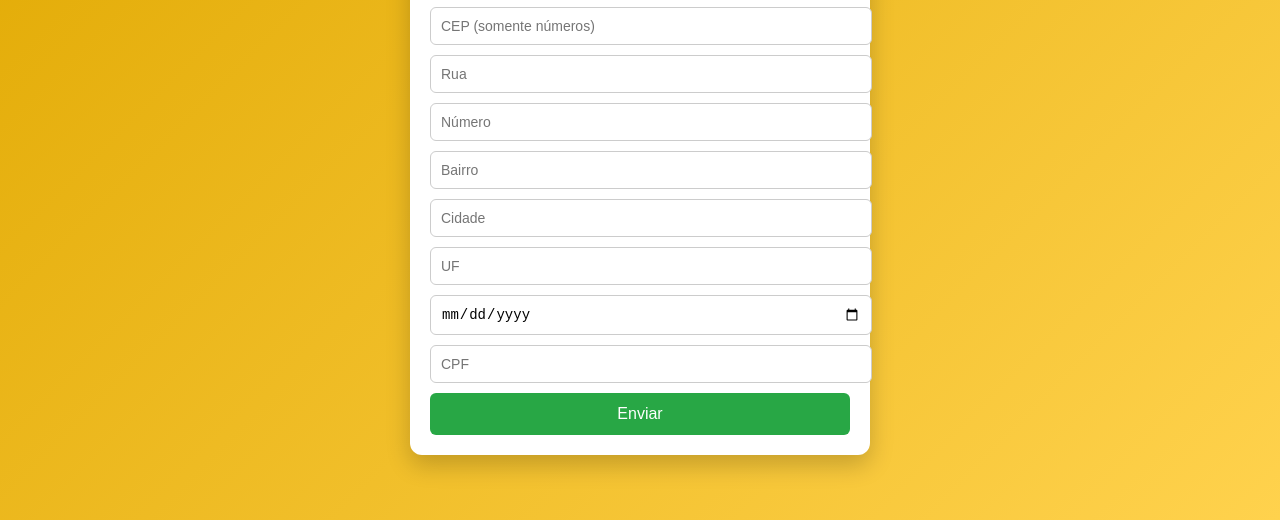
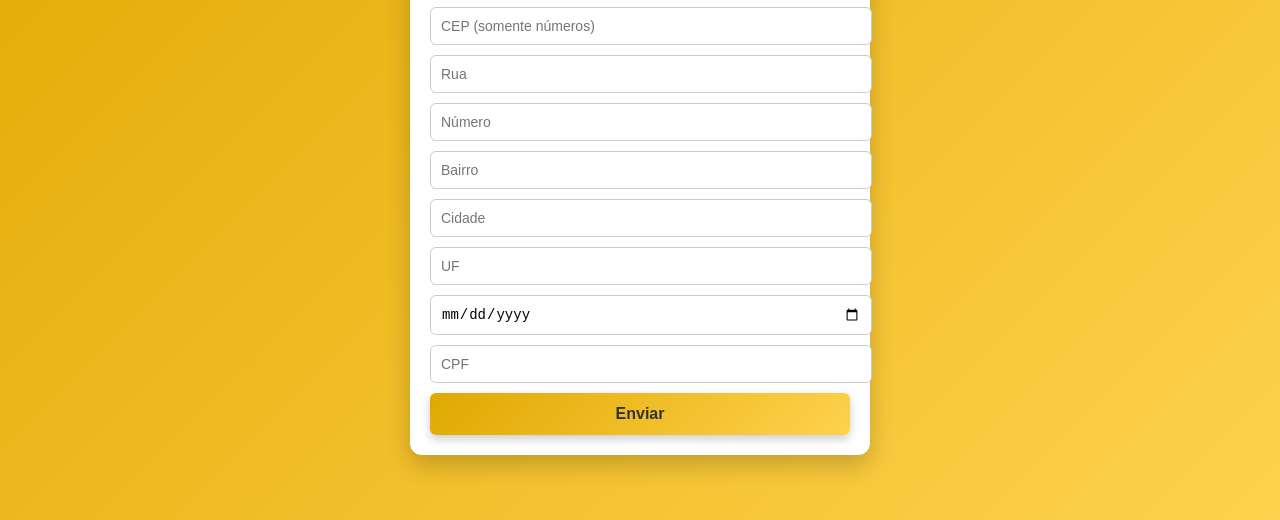
Before and after one commit to atendimentopegma2-code/api-cadastro, a website: page index.html in a window 1280 px wide. Shown: the part 280-800 px from the top of the page. Drawn offline with Linux system fonts and the light colour scheme.

Commit message:
Update index.html

```diff
--- a/index.html
+++ b/index.html
@@ -51,12 +51,18 @@
 button {
     width: 100%;
     padding: 12px;
-    background: #28a745;
-    color: white;
+
+    background: linear-gradient(135deg, #e0a800, #ffd24d);
+    color: #333;
+
     border: none;
     border-radius: 6px;
+
     font-size: 16px;
     cursor: pointer;
+    font-weight: bold;
+
+    box-shadow: 0 4px 10px rgba(0,0,0,0.2);
 }
 
 button:hover {
```
